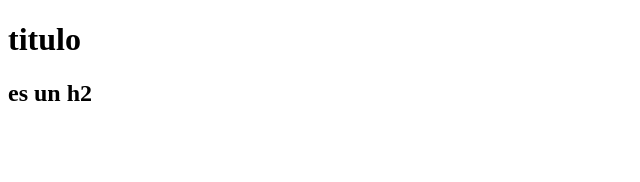
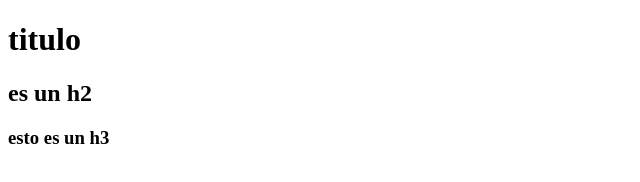
Before and after one commit to RoynerTortolero/dw-test, a plain HTML site: page index.html in a window 1280 px wide. Shown: the whole page, without its empty margins (0-640 px from the left). Drawn offline with Linux system fonts and the light colour scheme.

Commit message:
agregamos un h3

```diff
--- a/index.html
+++ b/index.html
@@ -8,5 +8,6 @@
 <body>
     <h1>titulo</h1>
     <h2>es un h2</h2>
+    <h3>esto es un h3</h3>
 </body>
 </html>
```
